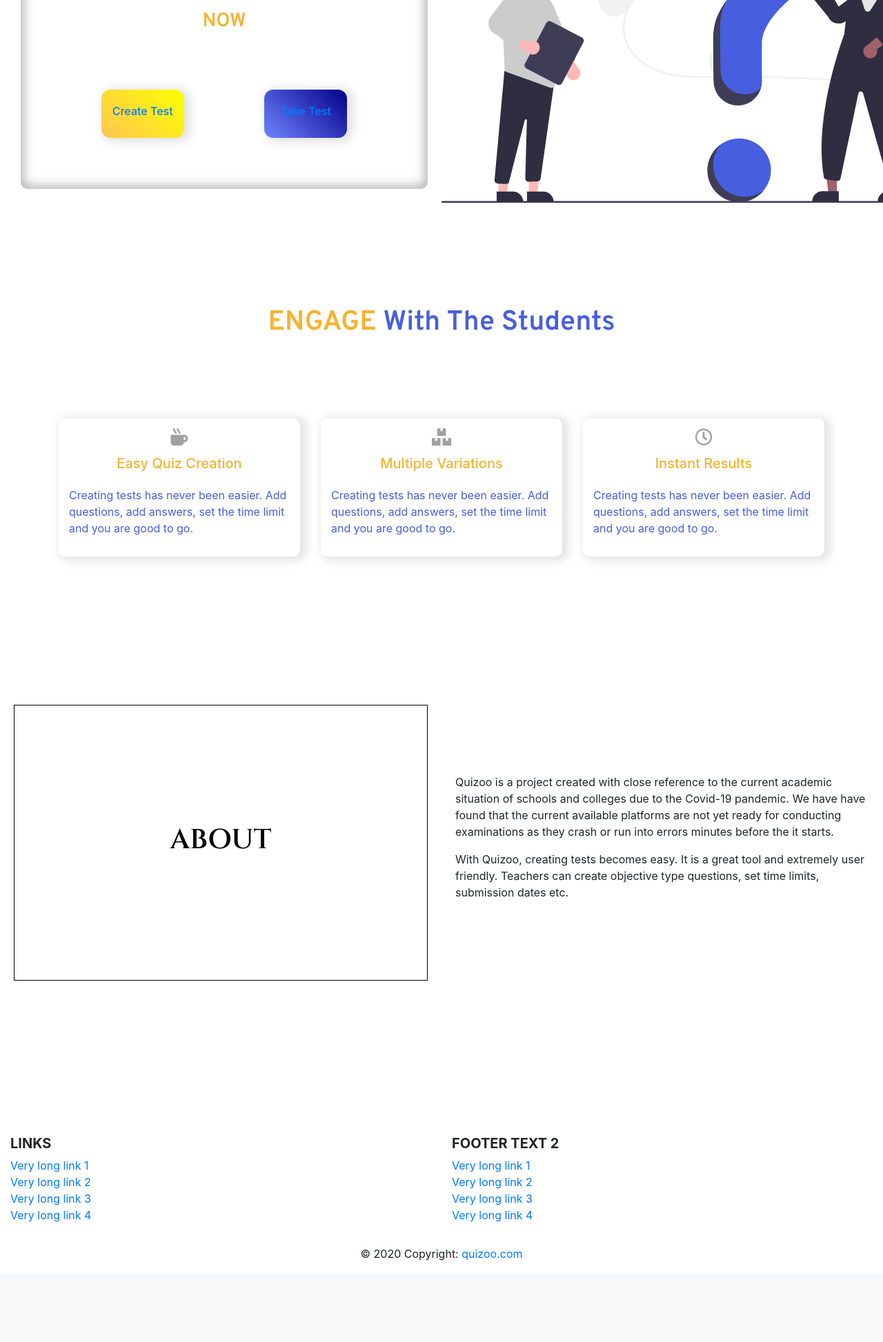
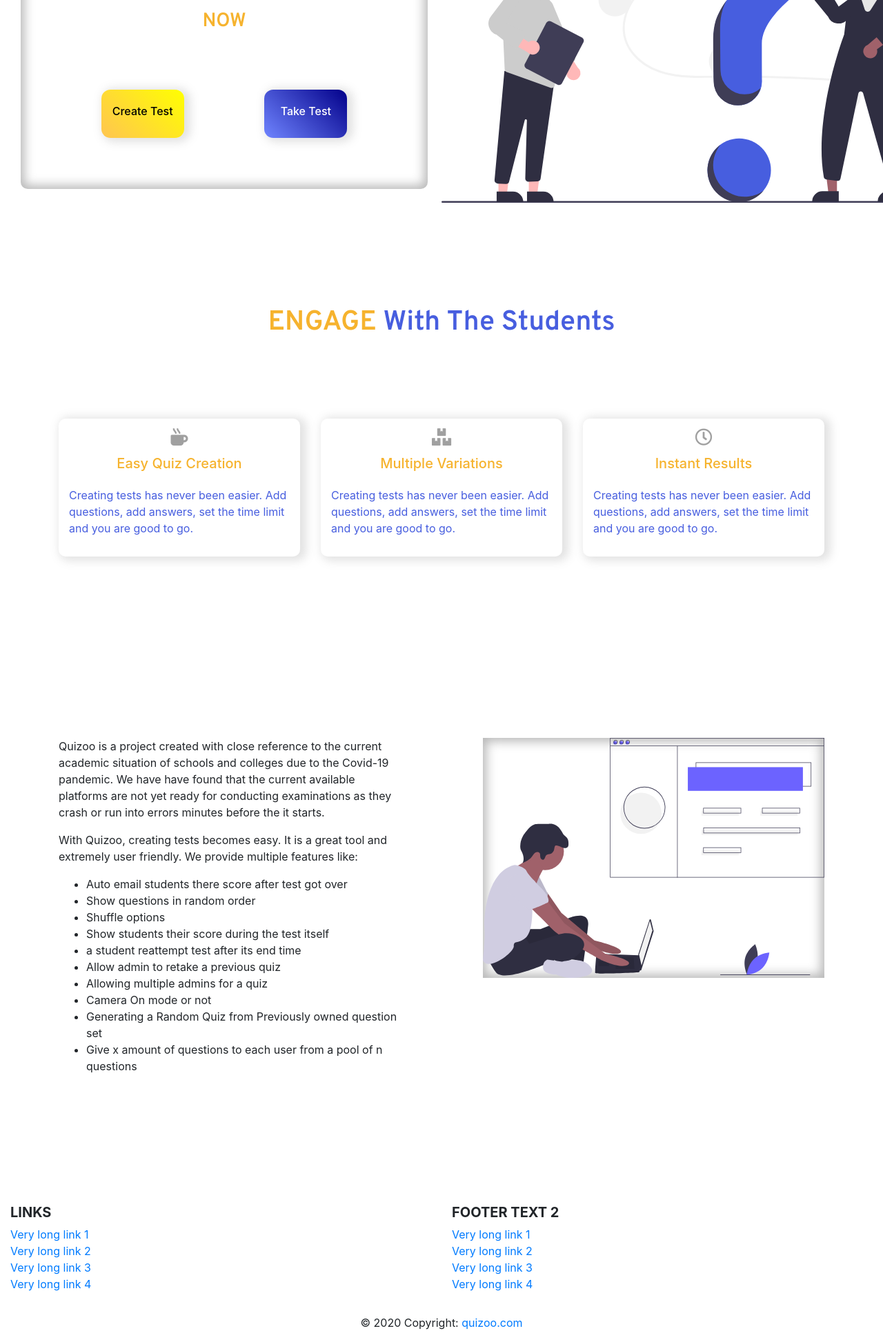
Before and after one commit to aryan29/Quizoo, a Django app: page / in a window 1280 px wide; the page is wider, and only the part inside the window is pictured. Shown: the part 357-2303 px from the top of that part at 69% size. Before the commit the page ends 2185 px from the top of that part, so only its background shows below. Run offline with Django 3.2, Linux system fonts and the light colour scheme; a user stored in the database is signed in; some libraries are stand-ins or nearby versions; some web fonts are replaced.

Commit message:
added about section, customized a bit for mobile section, styling yet to be done,

```diff
--- a/quizoo/quizer/templates/base.html
+++ b/quizoo/quizer/templates/base.html
@@ -109,13 +109,26 @@
 				padding-top: 10%;
 			}
 			@media only screen and (max-width: 600px) {
-				.margin {
-					margin-left: 0%;
-					padding-top: 15%;
+
+				.page-image{
+					display: none;
 				}
-
-				.fixed-bottom {
-					display: none;
+				.page-content{
+					width: 100% !important;
+					height: 65vh !important;
+					margin: 0;
+					padding: 0;
+					box-shadow:  3px 3px 10px 5px rgba(158, 158, 158, 0.466) !important;
+				}
+				.features-list{
+					margin-left: 10px !important;
+				}
+				.about-col{
+					margin: 0px !important;
+				}
+				.about-image-col{
+					margin: 0px !important;
+					box-shadow: none !important;
 				}
 			}
 			ul {
@@ -158,11 +171,17 @@
 				transition: all 0.2s ease-in;
 			}
 			.create-test {
-				background: linear-gradient(45deg, #ffc551, rgb(255, 255, 0));
+				background: linear-gradient(45deg, #ffc551, rgb(255, 255, 0)) !important;
+			}
+			.create-test a{
+				color:black !important;
 			}
 			.take-test {
 				background: linear-gradient(45deg, #7085ff, rgb(2, 0, 138));
-				color: white;
+			}
+			.take-test a{
+
+				color: white !important;
 			}
 			.create-test:hover,
 			.take-test:hover {
@@ -198,21 +217,6 @@
 				height: 100vh;
 				display: flex;
 				justify-content: space-evenly;
-				align-items: center;
-			}
-			.left-section,
-			.right-section {
-				width: 50%;
-				margin: 20px;
-			}
-			.left-section h1 {
-				color: black;
-			}
-			.left-subsection {
-				height: 400px;
-				border: 1px solid black;
-				display: flex;
-				justify-content: center;
 				align-items: center;
 			}
 
@@ -309,29 +313,61 @@
 			</div>
 		</section>
 
-		<section class="about-section">
-			<div class="left-section">
-				<div class="left-subsection">
-					<h1 class="about-heading">ABOUT</h1>
-				</div>
-			</div>
-			<div class="right-section">
+		<section class="about-section" style="margin-top: 100px; font-family: -apple-system, BlinkMacSystemFont, 'Segoe UI', Roboto, Oxygen, Ubuntu, Cantarell, 'Open Sans', 'Helvetica Neue', sans-serif;">
+			<div class="container about-container">
+				<div class="row about-row">
+
+					<div class="col-sm about-col">
 						<p>
 							Quizoo is a project created with close reference to the current
 							academic situation of schools and colleges due to the Covid-19
-					pandemic. We have have found that the current available platforms are
-					not yet ready for conducting examinations as they crash or run into
-					errors minutes before the it starts.
+							pandemic. We have have found that the current available platforms
+							are not yet ready for conducting examinations as they crash or run
+							into errors minutes before the it starts.
 						</p>
 						<p>
 							With Quizoo, creating tests becomes easy. It is a great tool and
-					extremely user friendly. Teachers can create objective type questions,
-					set time limits, submission dates etc.
+							extremely user friendly. We provide multiple features like:
+							<ul class="features-list" style="list-style:disc !important; margin-left: 40px; ">
+								<li>
+									Auto email students there score after test got over
+								</li>
+								<li>
+									Show questions in random order
+								</li>
+								<li>
+									Shuffle options
+								</li>
+								<li>
+									Show students their score during the test itself
+								</li>
+								<li>
+									a student reattempt test after its end time
+								</li>
+								<li>
+									Allow admin to retake a previous quiz
+								</li>
+								<li>
+									Allowing multiple admins for a quiz
+								</li>
+								<li>
+									Camera On mode or not
+								</li>
+								<li>
+									Generating a Random Quiz from Previously owned question set
+								</li>
+								<li>
+									Give x amount of questions to each user from a pool of n questions
+								</li>
+							</ul>
 						</p>
 					</div>
+					<div class="col-sm about-image-col" style="margin-left: 90px;">
+						<img src="{%static "images/about-us.svg" %}" style="width: 100%; box-shadow: inset 0px 0px 15px 5px rgba(100, 100, 100, 0.466);">
+					</div>
+				</div>
+			</div>
 		</section>
-
-
 
 		<footer class="page-footer font-small teal pt-4">
 			<!-- Footer Text -->
@@ -390,6 +426,5 @@
 	</body>
 	<html>
 		<script src="https://stackpath.bootstrapcdn.com/bootstrap/4.2.1/js/bootstrap.min.js"></script>
-
 	</html>
 </html>
```
Lines whose indentation alone changed are shown as unchanged.
